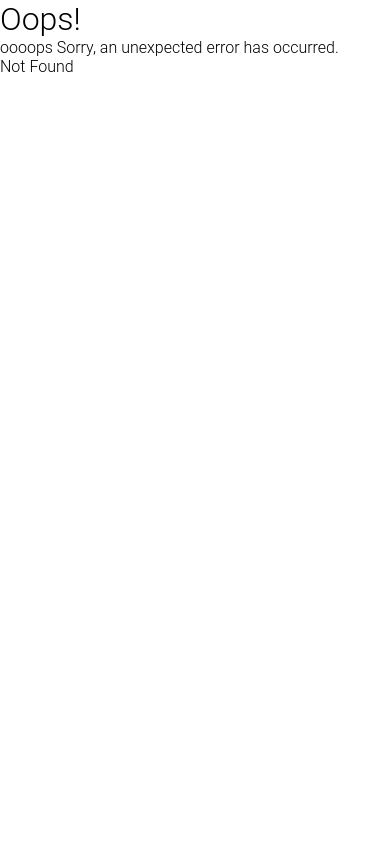
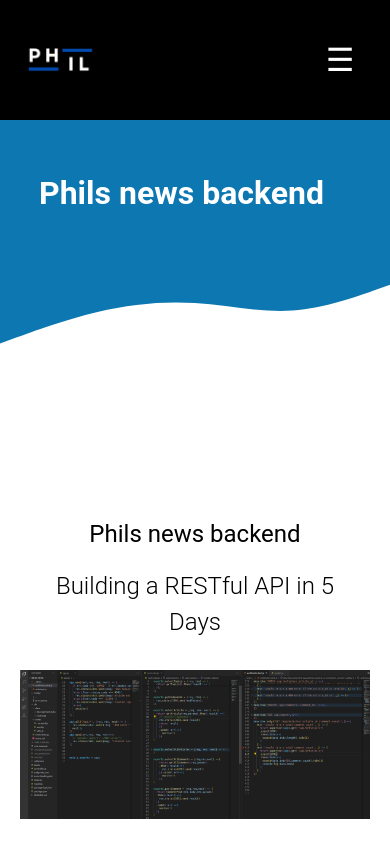
Before and after one commit to phillipbarlow/portfolio-site, a React (Vite) app: page /projects/backend-news-app in a window 390 px wide. Before the commit this address had no page. Shown: the top 844 px of the page. Built offline with nearby package versions, Linux system fonts and the light colour scheme.

Commit message:
backend page styles applied

```diff
--- a/src/App.css
+++ b/src/App.css
@@ -882,7 +882,83 @@ footer > nav ul li{
             color:#0D77B1;
             border: solid 3px #0D77B1;
         };
-  }
+        /* Backend page */
+
+        .backend-page{
+            height:100vh;
+          }
+        .backend-page p, .backend-page > ul li,h2,.fronted-btn-container-mobile{
+        margin:0 auto;
+        width:80%;
+        line-height: 1.5;
+        }
+        .backend-page> p, .backend-page> ul{
+        margin-bottom: 20px;
+        }
+        .backend-page > ul{
+        list-style-position: inside;
+        padding-left: 20px;
+        }
+        .backend-page > h1{
+        text-align: center;
+        margin-bottom: 20px;
+        font-weight: 400;
+
+        }
+        .subHeading{
+        text-align: center;
+        }
+        .backendDesktopImg{
+        width:350px;
+        margin: 30px auto;
+        }
+        .backendDesktopImg > img{
+        object-fit: cover;
+        height:100%;
+        width:100%;
+        }
+        .backendTextClass{
+        font-size:2em;
+        font-weight:700;
+        position:absolute;
+        left:50%;
+        color:white;
+        top:20%;
+        transform: translate(-50%);
+        width:80%;
+        }
+        .backend-btn-container-mobile{
+        width:80%;
+        display: flex;
+        justify-content: space-between;
+        margin: 0 auto 30px auto;
+        }
+        .backend-btn-container-mobile > button{
+        color: white;
+        padding:10px 0px;
+        border:none;
+        border-radius: 3px;
+        font-size: 1.2em;
+        width:155px;
+        gap:20px;
+        }
+        .action-btn{
+            background-color: #0D77B1;
+        }
+        .action-btn > a{
+            color:white;
+            text-decoration: none;
+        }
+        .github-btn-backend > a{
+        color:#0D77B1;
+        text-decoration: none;
+        }
+        .backend-btn-container-mobile > .github-btn-backend{
+            background-color: white;
+            color:#0D77B1;
+            border: solid 3px #0D77B1;
+        };
+    }
   @media only screen and (min-width: 1800px){
     .hero{
         max-height: 1000px;
--- a/src/routes/NewsBackend.jsx
+++ b/src/routes/NewsBackend.jsx
@@ -1,12 +1,21 @@
 import React from 'react'
-
+import backendImg from '../images/backend-project.png'
+import Header from '../components/Header'
+import Hero from '../components/Hero'
+import Footer from '../components/Footer'
 export default function NewsBackend() {
   return (
-    <section>
-      <h2>Phils news backend</h2>
-      <p>Building a RESTful API in 5 Days</p>
+    <div>
+    <section className='backend-page'>
+      <Header/>
+      <Hero headerText={'backendTextClass'} headerName={'Phils news backend'}/>
+      <h1>Phils news backend</h1>
+      <h2 className='subHeading'>Building a RESTful API in 5 Days</h2>
+      <div className="backendDesktopImg">
+        <img src={backendImg} alt="Desktop view of the code used for the API"/>
+      </div>
       <p>This project which i did my time at Northcoders demonstrates my ability to build a RESTful API backend in just 5 days. I used JavaScript and Express.js to create an API that interacts with a PostgreSQL database, showcasing my backend development skills.</p>
-      <p>Technical Stack</p>
+      <h2>Technical Stack</h2>
       <ul>
         <li>Javascript</li>
         <li>Express.js</li>
@@ -15,8 +24,21 @@ export default function NewsBackend() {
       </ul>
       <p>Accomplishments in 5 Days:</p>
       <ul>
-
+        <li>Implemented data queries.</li>
+        <li>Set up routing with Express.js.</li>
+        <li>Handled errors for API stability.</li>
+        <li>Tested API behavior using Jest.</li>
       </ul>
+      <div className="backend-btn-container-mobile">
+          <button className='action-btn'>
+            <a href="https://nc-project-wk.onrender.com/api" target='_blank'>View API</a>
+          </button>
+          <button className='github-btn-backend'>
+            <a href="https://github.com/phillipbarlow/nc-project-wk" target='_blank'>View on Github</a>
+          </button>
+        </div>
     </section>
+    <Footer/>
+    </div>
   )
 }
```
Also changed, not shown: src/main.jsx (+6 -1 lines).
